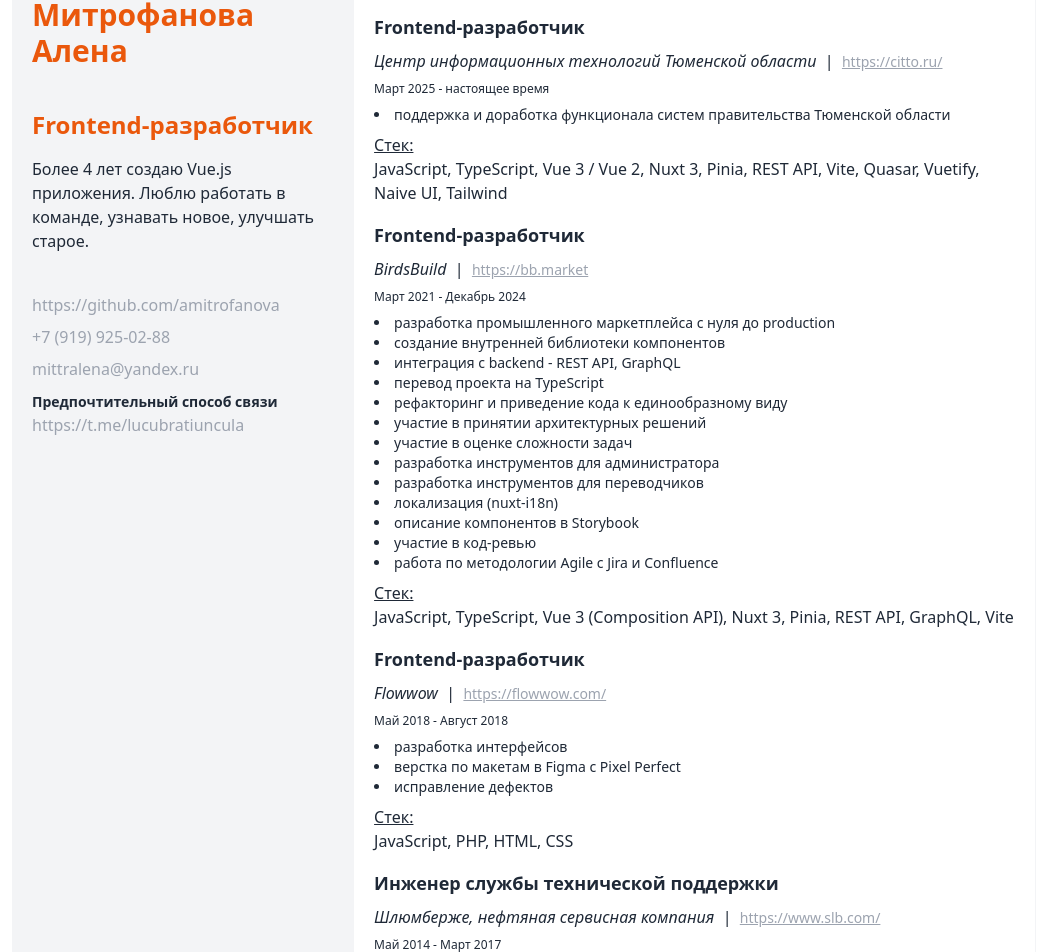
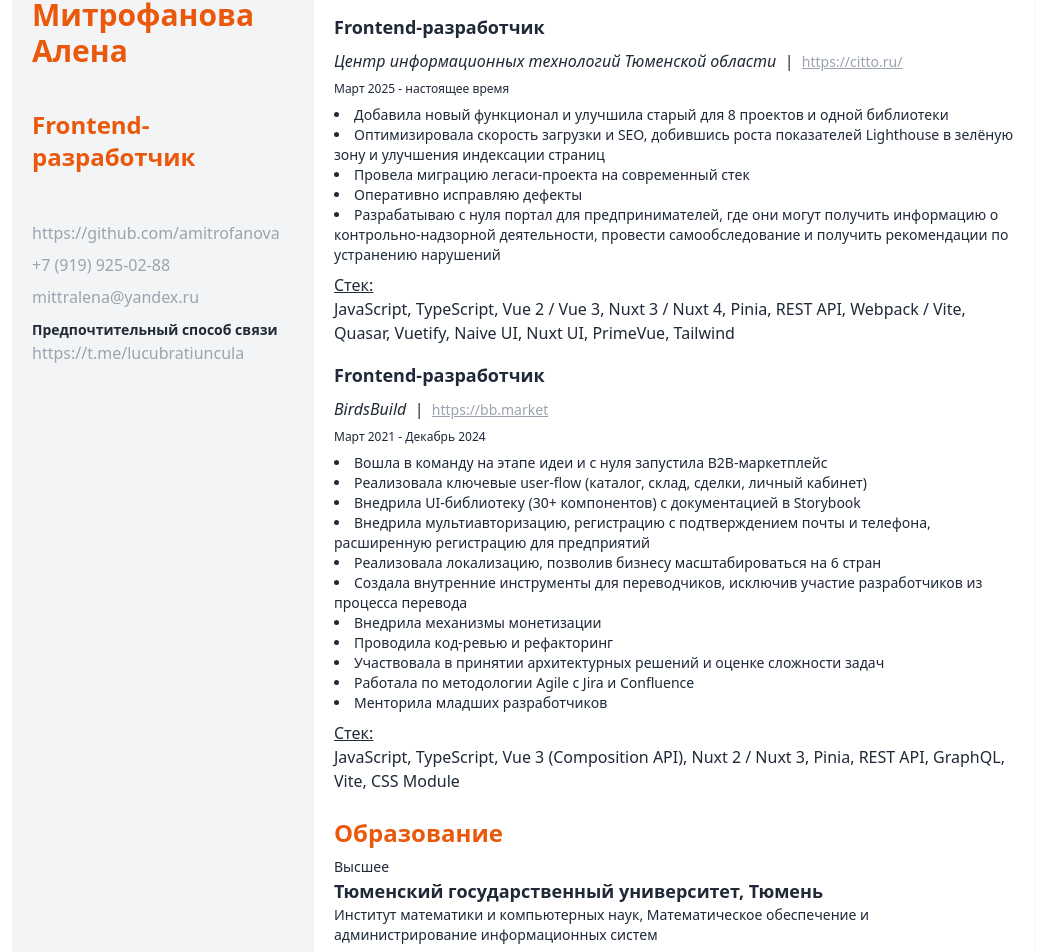
Before and after one commit to amitrofanova/resume, a Vue app: page / in a window 1280 px wide. Shown: the part 87-1039 px from the top of the page, without its empty margins (116-1160 px from the left). Built offline with nearby package versions, Linux system fonts and the light colour scheme.

Commit message:
update skills and experience

```diff
--- a/public/data.json
+++ b/public/data.json
@@ -1,7 +1,6 @@
 {
   "name": "Митрофанова Алена",
   "jobTitle": "Frontend-разработчик",
-  "about": "Более 4 лет создаю Vue.js приложения. Люблю работать в команде, узнавать новое, улучшать старое.",
   "contacts": [
     { "type": "github", "value": "https://github.com/amitrofanova" },
     { "type": "phone", "value": "+7 (919) 925-02-88" },
@@ -15,18 +14,26 @@
       "beginDate": "Март 2025",
       "endDate": "настоящее время",
       "jobTitle": "Frontend-разработчик",
-      "tasks": ["поддержка и доработка функционала систем правительства Тюменской области"],
+      "tasks": [
+        "Добавила новый функционал и улучшила старый для 8 проектов и одной библиотеки",
+        "Оптимизировала скорость загрузки и SEO, добившись роста показателей Lighthouse в зелёную зону и улучшения индексации страниц",
+        "Провела миграцию легаси-проекта на современный стек",
+        "Оперативно исправляю дефекты",
+        "Разрабатываю с нуля портал для предпринимателей, где они могут получить информацию о контрольно-надзорной деятельности, провести самообследование и получить рекомендации по устранению нарушений"
+      ],
       "stack": [
         "JavaScript",
         "TypeScript",
-        "Vue 3 / Vue 2",
-        "Nuxt 3",
+        "Vue 2 / Vue 3",
+        "Nuxt 3 / Nuxt 4",
         "Pinia",
         "REST API",
-        "Vite",
+        "Webpack / Vite",
         "Quasar",
         "Vuetify",
         "Naive UI",
+        "Nuxt UI",
+        "PrimeVue",
         "Tailwind"
       ]
     },
@@ -37,57 +44,36 @@
       "endDate": "Декабрь 2024",
       "jobTitle": "Frontend-разработчик",
       "tasks": [
-        "разработка промышленного маркетплейса с нуля до production",
-        "создание внутренней библиотеки компонентов",
-        "интеграция с backend - REST API, GraphQL",
-        "перевод проекта на TypeScript",
-        "рефакторинг и приведение кода к единообразному виду",
-        "участие в принятии архитектурных решений",
-        "участие в оценке сложности задач",
-        "разработка инструментов для администратора",
-        "разработка инструментов для переводчиков",
-        "локализация (nuxt-i18n)",
-        "описание компонентов в Storybook",
-        "участие в код-ревью",
-        "работа по методологии Agile с Jira и Confluence"
+        "Вошла в команду на этапе идеи и с нуля запустила B2B-маркетплейс",
+        "Реализовала ключевые user-flow (каталог, склад, сделки, личный кабинет)",
+        "Внедрила UI-библиотеку (30+ компонентов) с документацией в Storybook",
+        "Внедрила мультиавторизацию, регистрацию с подтверждением почты и телефона, расширенную регистрацию для предприятий",
+        "Реализовала локализацию, позволив бизнесу масштабироваться на 6 стран",
+        "Создала внутренние инструменты для переводчиков, исключив участие разработчиков из процесса перевода",
+        "Внедрила механизмы монетизации",
+        "Проводила код-ревью и рефакторинг",
+        "Участвовала в принятии архитектурных решений и оценке сложности задач",
+        "Работала по методологии Agile с Jira и Confluence",
+        "Менторила младших разработчиков"
       ],
       "stack": [
         "JavaScript",
         "TypeScript",
         "Vue 3 (Composition API)",
-        "Nuxt 3",
+        "Nuxt 2 / Nuxt 3",
         "Pinia",
         "REST API",
         "GraphQL",
-        "Vite"
+        "Vite",
+        "CSS Module"
       ]
-    },
-    {
-      "companyName": "Flowwow",
-      "companyWebsite": "https://flowwow.com/",
-      "beginDate": "Май 2018",
-      "endDate": "Август 2018",
-      "jobTitle": "Frontend-разработчик",
-      "tasks": [
-        "разработка интерфейсов",
-        "верстка по макетам в Figma с Pixel Perfect",
-        "исправление дефектов"
-      ],
-      "stack": ["JavaScript", "PHP", "HTML", "CSS"]
-    },
-    {
-      "companyName": "Шлюмберже, нефтяная сервисная компания",
-      "companyWebsite": "https://www.slb.com/",
-      "beginDate": "Май 2014",
-      "endDate": "Март 2017",
-      "jobTitle": "Инженер службы технической поддержки",
-      "tasks": ["Техническая поддержка сотрудников компании"],
-      "stack": []
     }
   ],
   "skills": [
     { "JavaScript": "advanced" },
     { "Vue.js": "advanced" },
+    { "Nuxt.js": "middle" },
+    { "TypeScript": "middle" },
     { "CSS": "advanced" },
     { "HTML": "advanced" },
     { "GraphQL": "middle" },
@@ -95,11 +81,14 @@
     { "Vuex": "middle" },
     { "Pinia": "middle" },
     { "Git": "advanced" },
-    { "SQL": "basic" },
     { "Storybook": "middle" },
     { "Figma": "basic" },
     { "Vitest": "basic" },
-    { "Tailwind": "basic" }
+    { "Tailwind": "middle" },
+    { "SQL": "basic" },
+    { "Node.js": "basic" },
+    { "Fastify.js": "basic" },
+    { "Prisma": "basic" }
   ],
   "education": {
     "level": "Высшее",
--- a/vite.config.ts
+++ b/vite.config.ts
@@ -23,5 +23,5 @@ export default defineConfig({
       '@': fileURLToPath(new URL('./src', import.meta.url)),
     },
   },
-  base: '/resume/',
+  base: './',
 });
```
